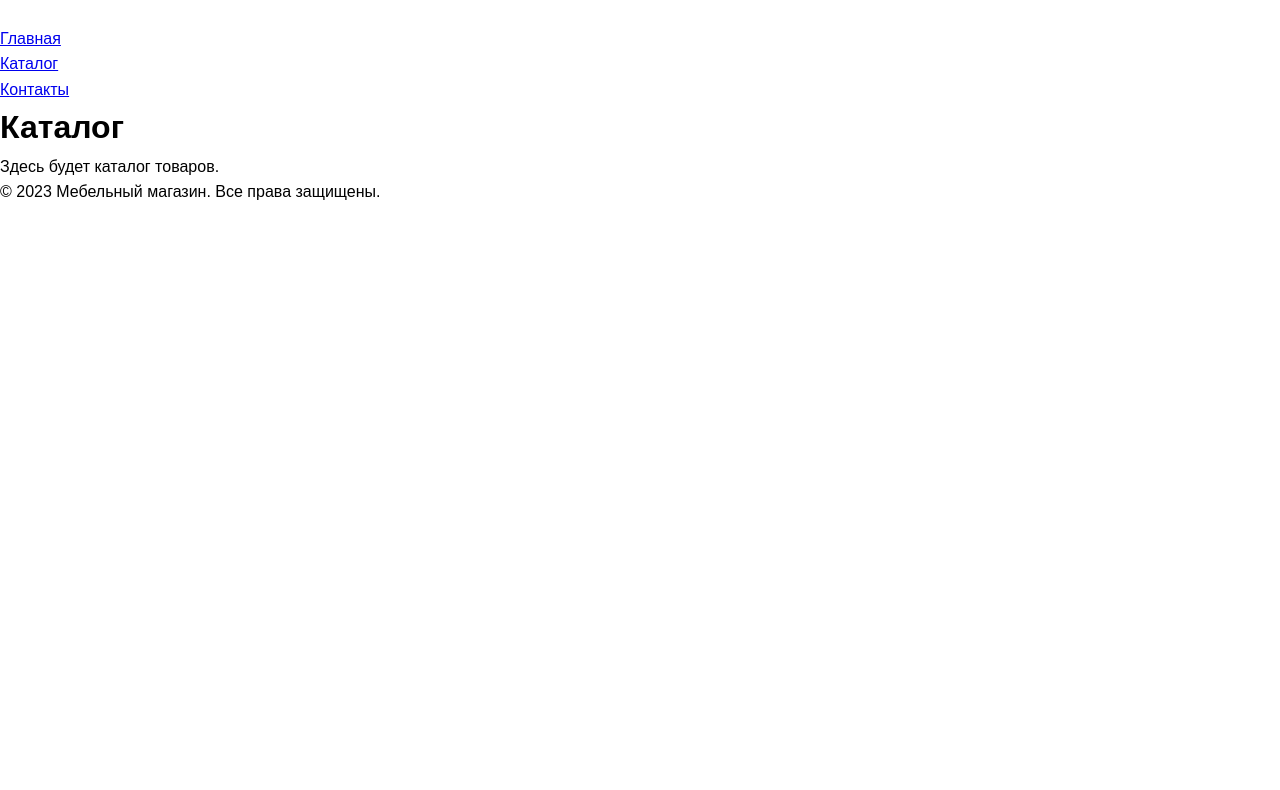
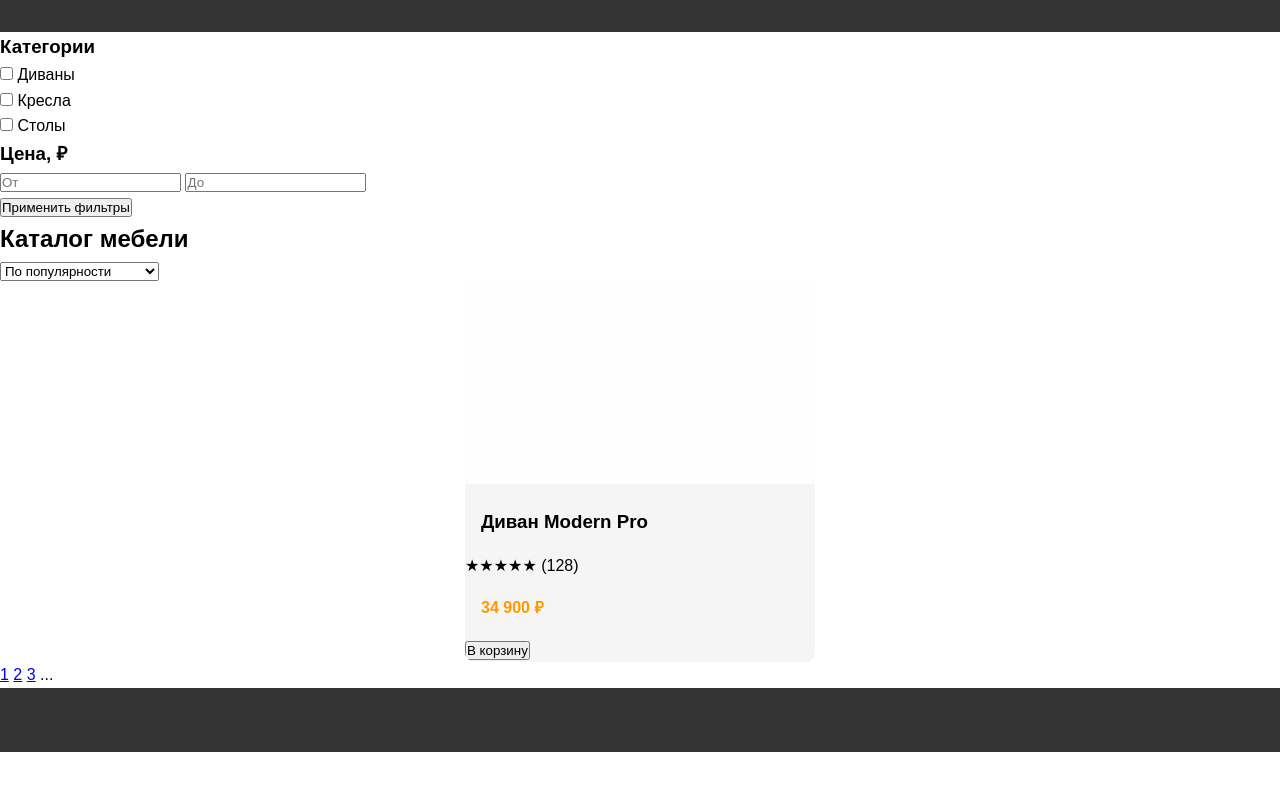
Before and after one commit to 7temka7/store, a plain HTML site: page catalog.html in a window 1280 px wide. Drawn offline with Linux system fonts and the light colour scheme.

Commit message:
Update catalog.html

```diff
--- a/catalog.html
+++ b/catalog.html
@@ -3,28 +3,77 @@
 <head>
     <meta charset="UTF-8">
     <meta name="viewport" content="width=device-width, initial-scale=1.0">
-    <title>Каталог</title>
+    <title>Каталог мебели | Furniture Store</title>
     <link rel="stylesheet" href="css/styles.css">
 </head>
 <body>
-    <header>
-        <div class="logo">Мебельный магазин</div>
-        <nav>
-            <ul>
-                <li><a href="index.html">Главная</a></li>
-                <li><a href="catalog.html">Каталог</a></li>
-                <li><a href="#">Контакты</a></li>
-            </ul>
-        </nav>
+    <header class="header">
+        <!-- Такая же шапка как на главной -->
     </header>
 
-    <main>
-        <h1>Каталог</h1>
-        <p>Здесь будет каталог товаров.</p>
+    <main class="catalog-main">
+        <div class="catalog-container">
+            <!-- Фильтры -->
+            <aside class="catalog-filters">
+                <section class="filter-section">
+                    <h3>Категории</h3>
+                    <ul class="filter-list">
+                        <li><label><input type="checkbox"> Диваны</label></li>
+                        <li><label><input type="checkbox"> Кресла</label></li>
+                        <li><label><input type="checkbox"> Столы</label></li>
+                    </ul>
+                </section>
+
+                <section class="filter-section">
+                    <h3>Цена, ₽</h3>
+                    <div class="price-range">
+                        <input type="number" placeholder="От" class="price-input">
+                        <input type="number" placeholder="До" class="price-input">
+                    </div>
+                </section>
+
+                <button class="filter-btn">Применить фильтры</button>
+            </aside>
+
+            <!-- Сетка товаров -->
+            <section class="catalog-products">
+                <div class="catalog-header">
+                    <h1>Каталог мебели</h1>
+                    <select class="sort-select">
+                        <option>По популярности</option>
+                        <option>По возрастанию цены</option>
+                        <option>По убыванию цены</option>
+                    </select>
+                </div>
+
+                <div class="products-grid">
+                    <!-- Повторить 9 раз -->
+                    <article class="product-card catalog-card">
+                        <img src="images/img.jpg" alt="Товар" loading="lazy">
+                        <div class="product-info">
+                            <h3>Диван Modern Pro</h3>
+                            <div class="rating">
+                                ★★★★★ <span>(128)</span>
+                            </div>
+                            <p class="price">34 900 ₽</p>
+                            <button class="cart-btn">В корзину</button>
+                        </div>
+                    </article>
+                </div>
+
+                <!-- Пагинация -->
+                <div class="pagination">
+                    <a href="#" class="page-link active">1</a>
+                    <a href="#" class="page-link">2</a>
+                    <a href="#" class="page-link">3</a>
+                    <span class="page-link">...</span>
+                </div>
+            </section>
+        </div>
     </main>
 
-    <footer>
-        <p>&copy; 2023 Мебельный магазин. Все права защищены.</p>
+    <footer class="footer">
+        <!-- Такой же подвал как на главной -->
     </footer>
 </body>
 </html>
```
